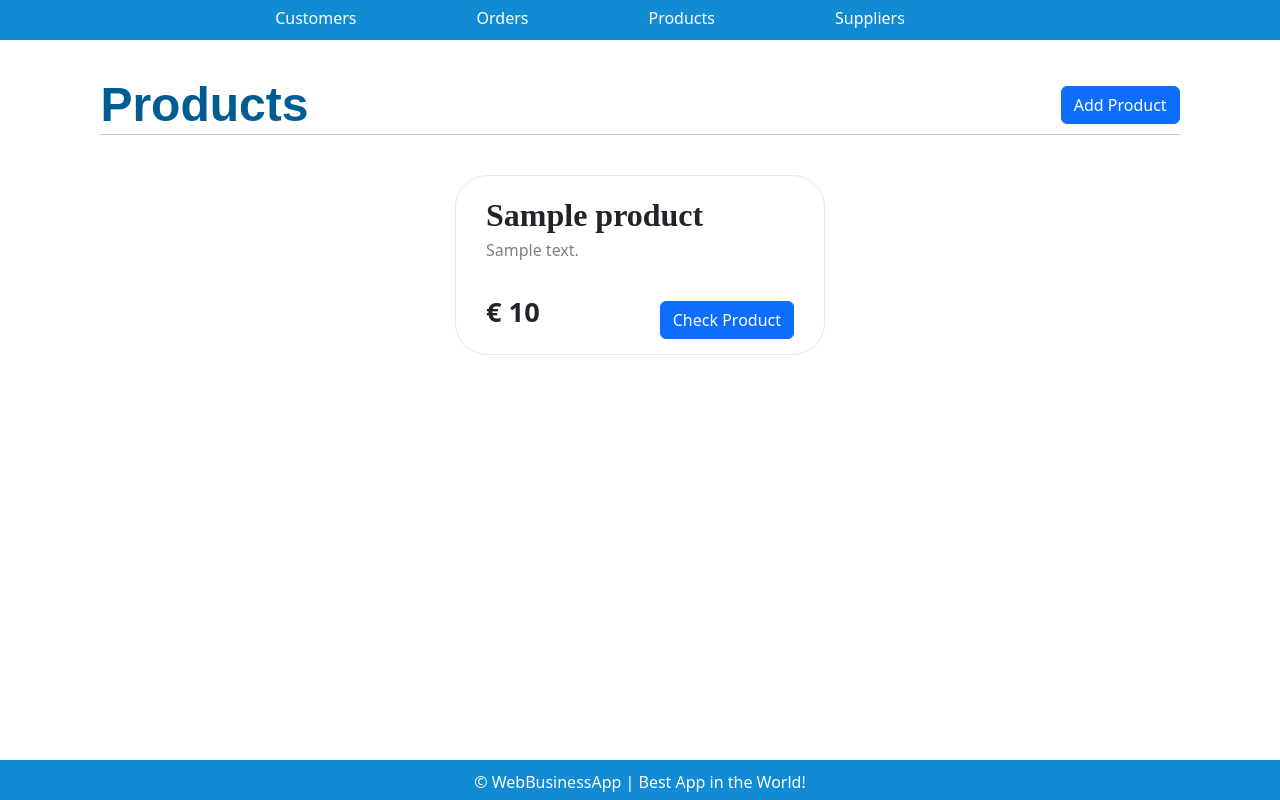
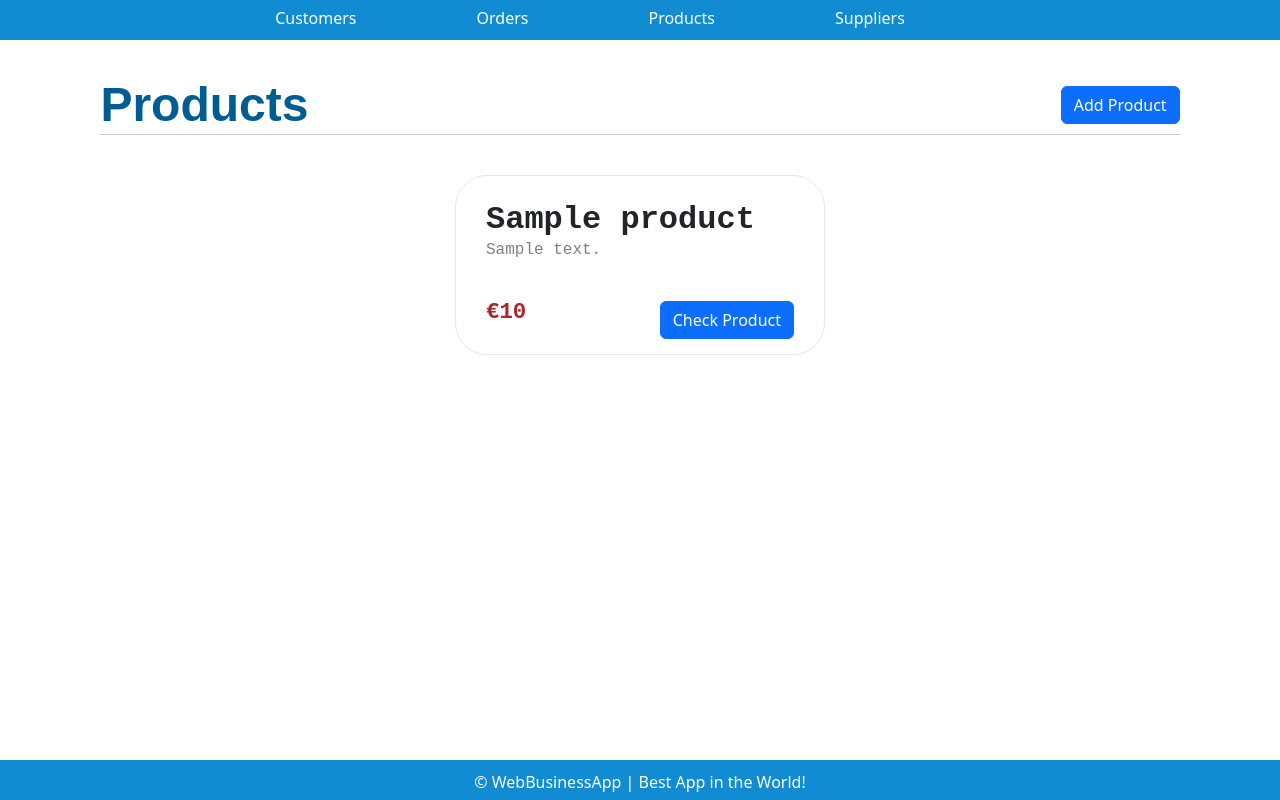
Before and after one commit to joaolscosta/BD-Project, a Flask app: template entrega3/workspace/app/templates/products/products_index.html in a window 1280 px wide. Run offline with Flask 3, Linux system fonts and the light colour scheme; the template is opened without the code that fills it: most values are stand-ins (such as "Sample title", 1, 10 or a date in 2020); some libraries are stand-ins or nearby versions.

Commit message:
changed product cards

```diff
--- a/entrega3/workspace/app/static/style.css
+++ b/entrega3/workspace/app/static/style.css
@@ -1,6 +1,6 @@
 html {
   font-family: sans-serif;
-  background: #eee;
+  background: #FDFDFD;
   padding: 0;
 }
 
@@ -8,7 +8,7 @@ body {
   max-width: 100%;
   margin: 0;
   padding: 0;
-  background: white;
+  background-color: #FFFDFA;
 }
 
 .body-login {
--- a/entrega3/workspace/app/templates/products/products_index.html
+++ b/entrega3/workspace/app/templates/products/products_index.html
@@ -46,9 +46,10 @@
   }
 
   .p-price {
-    font-size: 1.7rem;
+    font-size: 1.4rem;
     font-weight: bold;
     padding-bottom: 15px;
+    color: brown;
   }
 
   .f-footer {
@@ -57,6 +58,10 @@
     flex-direction: row;
     justify-content: space-between;
     align-items: center;
+  }
+
+  .o-font {
+    font-family: "Courier New", Courier, monospace;
   }
 </style>
 
@@ -69,19 +74,14 @@
   {% for product in products %}
   <div class="product">
     <div class="f-name">
-      <h2 class="p-name">{{ product['name'] }}</h2>
+      <p class="p-name o-font">{{ product['name'] }}</p>
     </div>
     <div class="f-desc">
-      <p class="p-desc">{{ product['description'] }}</p>
+      <p class="p-desc o-font">{{ product['description'] }}</p>
     </div>
     <div class="f-footer">
-      <p class="p-price">€ {{ product['price'] }}</p>
-      <a
-        class="btn btn-primary"
-        href="{{url_for('product_detail', sku=product['sku'])}}"
-      >
-        Check Product</a
-      >
+      <p class="p-price o-font">€{{product['price']}}</p>
+      <a class="btn btn-primary" href="{{url_for('product_detail', sku=product['sku'])}}">Check Product</a>
     </div>
   </div>
   {% if not loop.last %}
```
